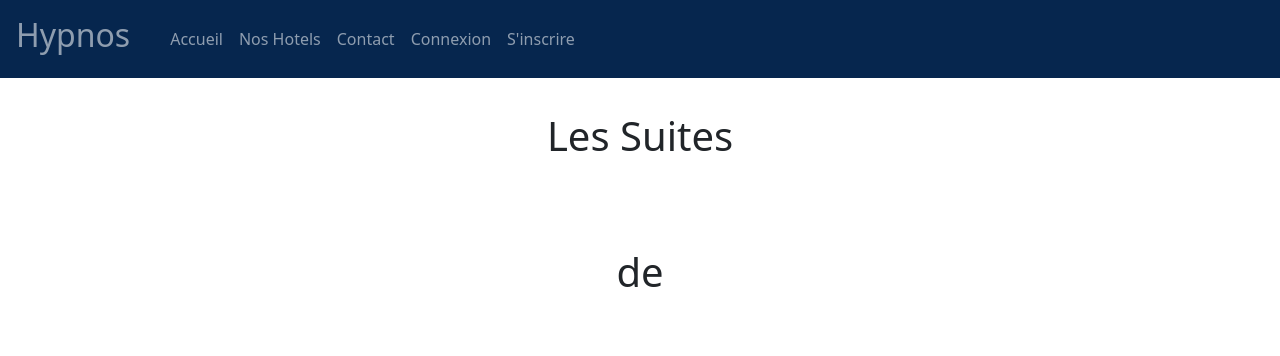
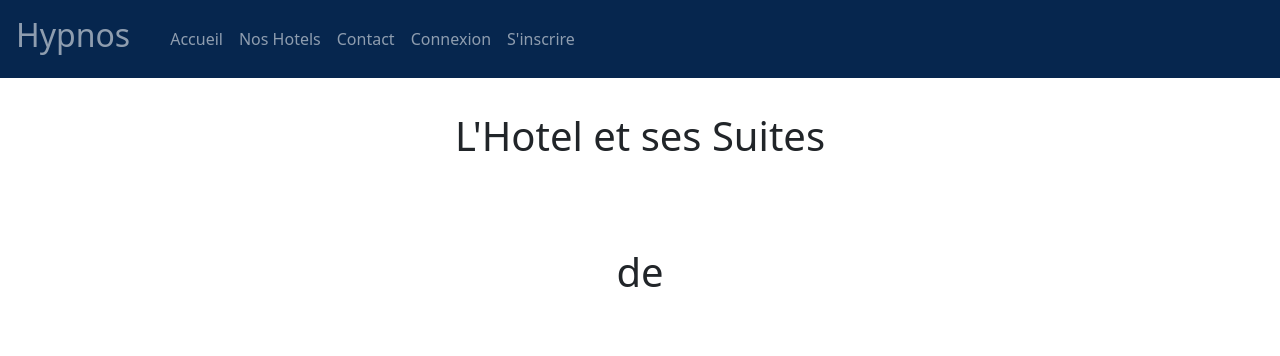
Before and after one commit to olivier2778/ECF-Hypnos, a Symfony app: template templates/hotel/show.html.twig in a window 1280 px wide. Shown: the top 356 px of the page. Run offline with Twig, Linux system fonts and the light colour scheme; the template is opened without the code that fills it, so the values that code supplies are empty; some libraries are stand-ins or nearby versions.

Commit message:
pages hotel suite modif style

```diff
--- a/assets/styles/app.scss
+++ b/assets/styles/app.scss
@@ -4,6 +4,12 @@
     color: white;
 }
 
+.text_color {
+    color: white;
+}
+
+
+
 .navbar-dark .navbar-nav .nav-link {
     color: white;
   }
--- a/templates/booking/index.html.twig
+++ b/templates/booking/index.html.twig
@@ -5,7 +5,7 @@
 {% block body %}
 
 
-    <table class="table">
+    <table class="table text_color">
         <thead>
             <tr>
                 <th>Nom Client</th>
@@ -25,9 +25,7 @@
                 <td>{{ reservation.checkIn ? reservation.checkIn|date('d-m-Y') : '' }}</td>
                 <td>{{ reservation.checkOut ? reservation.checkOut|date('d-m-Y') : '' }}</td>
                 <td>
-
                     <a href="{{ path('booking_show', {'id': reservation.id}) }}" class="btn btn-info" role="button">Selectionner</a>
-
                 </td>
             </tr>
         {% else %}
--- a/templates/booking/show.html.twig
+++ b/templates/booking/show.html.twig
@@ -8,7 +8,7 @@
 			<div class="col"></div>
 			<div class="col col-lg-4 col-md-6 col-sm-9 col-12">
 
-				<table class="table">
+				<table class="table text_color">
 					<tbody>
 						<tr>
 							<th>Hotel</th>
--- a/templates/hotel/show.html.twig
+++ b/templates/hotel/show.html.twig
@@ -1,6 +1,6 @@
 {% extends 'base.html.twig' %}
 
-{% block title %}Les Suites{% endblock %}
+{% block title %}L'Hotel et ses Suites{% endblock %}
 
 {% block body %}
 	<div class="container-fluid text-center">
--- a/templates/suite/show.html.twig
+++ b/templates/suite/show.html.twig
@@ -1,6 +1,6 @@
 {% extends 'base.html.twig' %}
 
-{% block title %}{{ suite.title }} de l'hotel {{ suite.hotel.name}}{% endblock %}
+{% block title %}Hotel {{ suite.hotel.name}}{% endblock %}
 
 {% block body %}
     <div class="container-fluid text-center">
```
Also changed, not shown: public/build/app.css, 2 other files.
